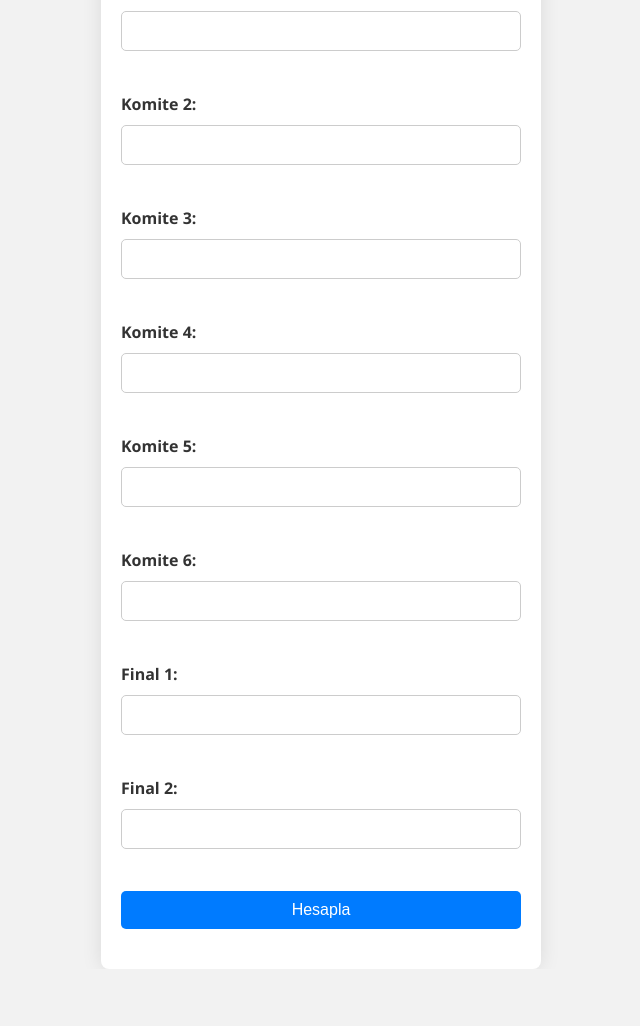
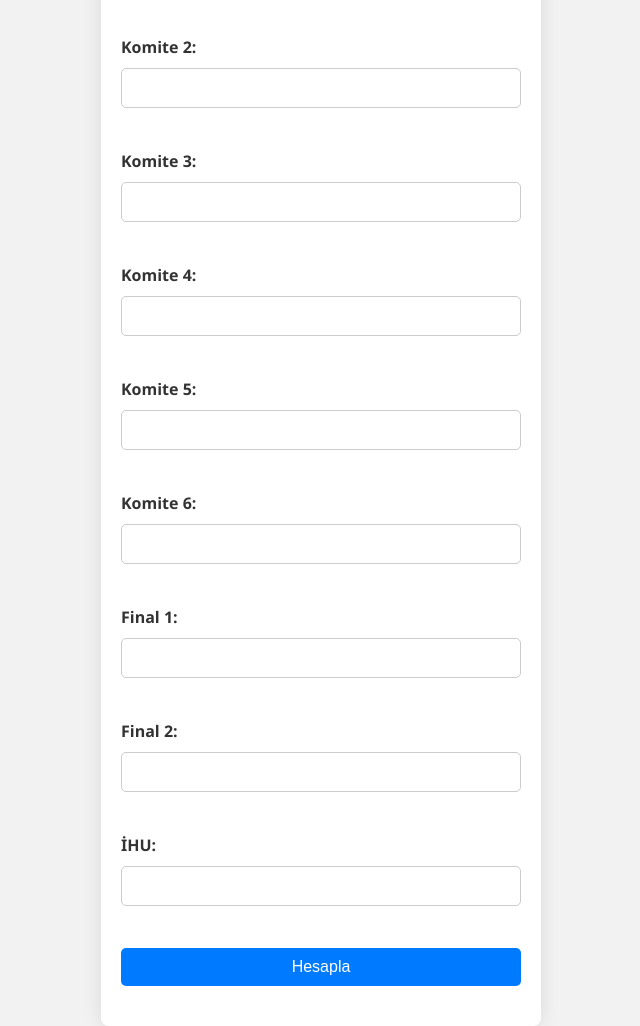
Before and after one commit to rez746429/rez-guru, a plain HTML site: page index.html in a window 1280 px wide. Shown: the whole page, without its empty margins (319-959 px from the left). Before the commit the page ends 969 px from the top, so only its background shows below. Drawn offline with Linux system fonts and the light colour scheme.

Commit message:
Update index.html

```diff
--- a/index.html
+++ b/index.html
@@ -3,7 +3,7 @@
 <head>
     <meta charset="UTF-8">
     <meta name="viewport" content="width=device-width, initial-scale=1.0">
-    <title>Yıl Sonu Ortalama Hesaplama</title>
+    <title>Yıl Sonu Ortalama Hesaplama By RezGuru</title>
     <link rel="stylesheet" href="style.css">
 </head>
 <body>
@@ -34,6 +34,9 @@
             <label for="final2">Final 2:</label>
             <input type="number" id="final2" name="final2" required><br>
 
+            <label for="ihu">İHU:</label>
+            <input type="number" id="ihu" name="ihu" reqired><br>
+
             <button type="button" onclick="hesapla()">Hesapla</button>
         </form>
         <p id="sonuc"></p>
```
